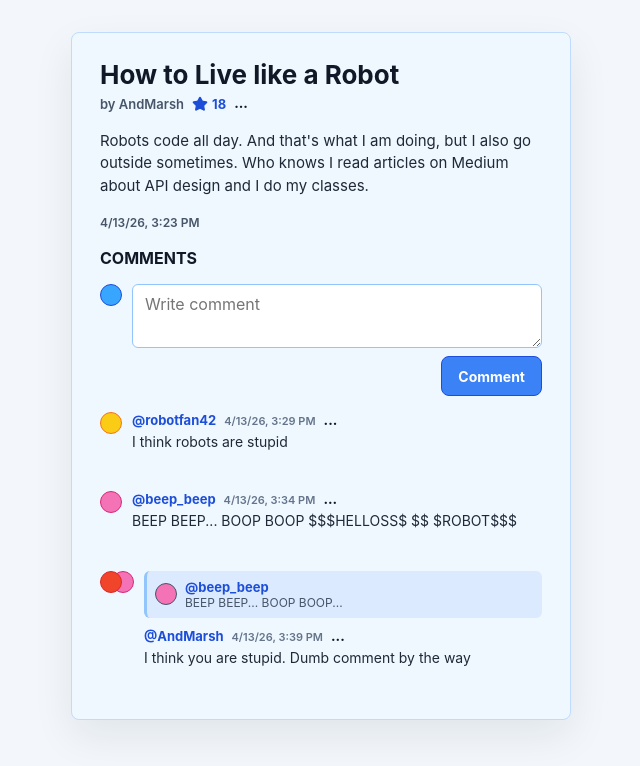
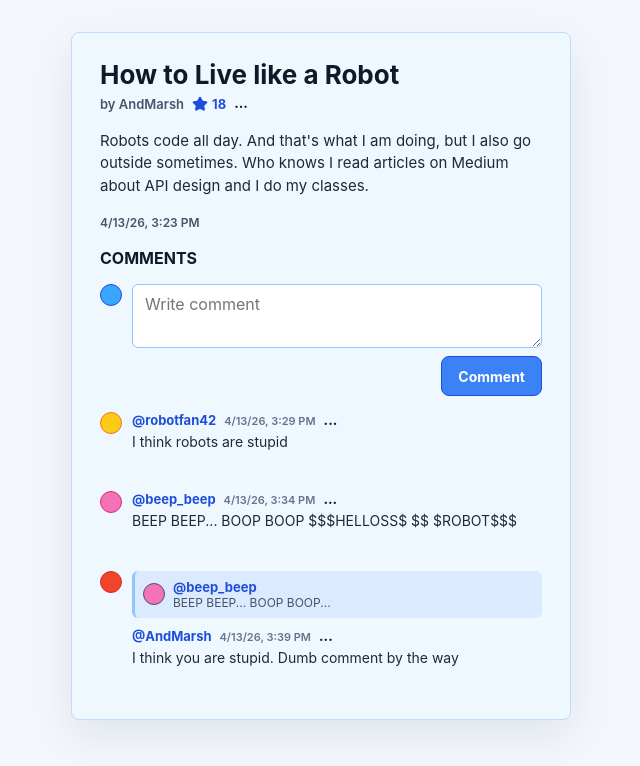
Before and after one commit to andrew-marshall-251/frontend, a React (Vite) app: page /my-post-details in a window 1280 px wide. Shown: the top 766 px of the page, without its empty margins (319-959 px from the left). Built offline with nearby package versions, Linux system fonts and the light colour scheme.

Commit message:
almost finished the frontend

```diff
--- a/src/pages/my-post-details/index.jsx
+++ b/src/pages/my-post-details/index.jsx
@@ -163,19 +163,6 @@ function PostOwnerMenu() {
   );
 }
 
-function AvatarPair({ comment }) {
-  if (!comment.replyingTo) {
-    return <span className={`comment-avatar comment-avatar-${comment.color}`} />;
-  }
-
-  return (
-    <span className="comment-avatar-pair" aria-hidden="true">
-      <span className={`comment-avatar comment-avatar-${comment.color}`} />
-      <span className={`comment-avatar comment-avatar-${comment.replyingTo.color}`} />
-    </span>
-  );
-}
-
 export default function MyPostDetails() {
   const [commentValue, setCommentValue] = useState("");
   const [replyTarget, setReplyTarget] = useState(null);
@@ -244,7 +231,10 @@ export default function MyPostDetails() {
           <div className="comment-list">
             {comments.map((comment) => (
               <article className="comment-item" key={comment.id}>
-                <AvatarPair comment={comment} />
+                <span
+                  className={`comment-avatar comment-avatar-${comment.color}`}
+                  aria-hidden="true"
+                />
                 <div className="comment-content">
                   {comment.replyingTo ? (
                     <div className="reply-context">
--- a/src/styles.css
+++ b/src/styles.css
@@ -312,26 +312,6 @@ h1 {
 .comment-avatar-red {
   color: #dc2626;
   background: #f0442b;
-}
-
-.comment-avatar-pair {
-  position: relative;
-  width: 34px;
-  min-height: 24px;
-}
-
-.comment-avatar-pair .comment-avatar {
-  position: absolute;
-  top: 0;
-}
-
-.comment-avatar-pair .comment-avatar:first-child {
-  left: 0;
-  z-index: 2;
-}
-
-.comment-avatar-pair .comment-avatar:last-child {
-  left: 12px;
 }
 
 .comment-composer-body {
```
Also changed, not shown: 7 other files (tests, documents, lock files or other folders).
